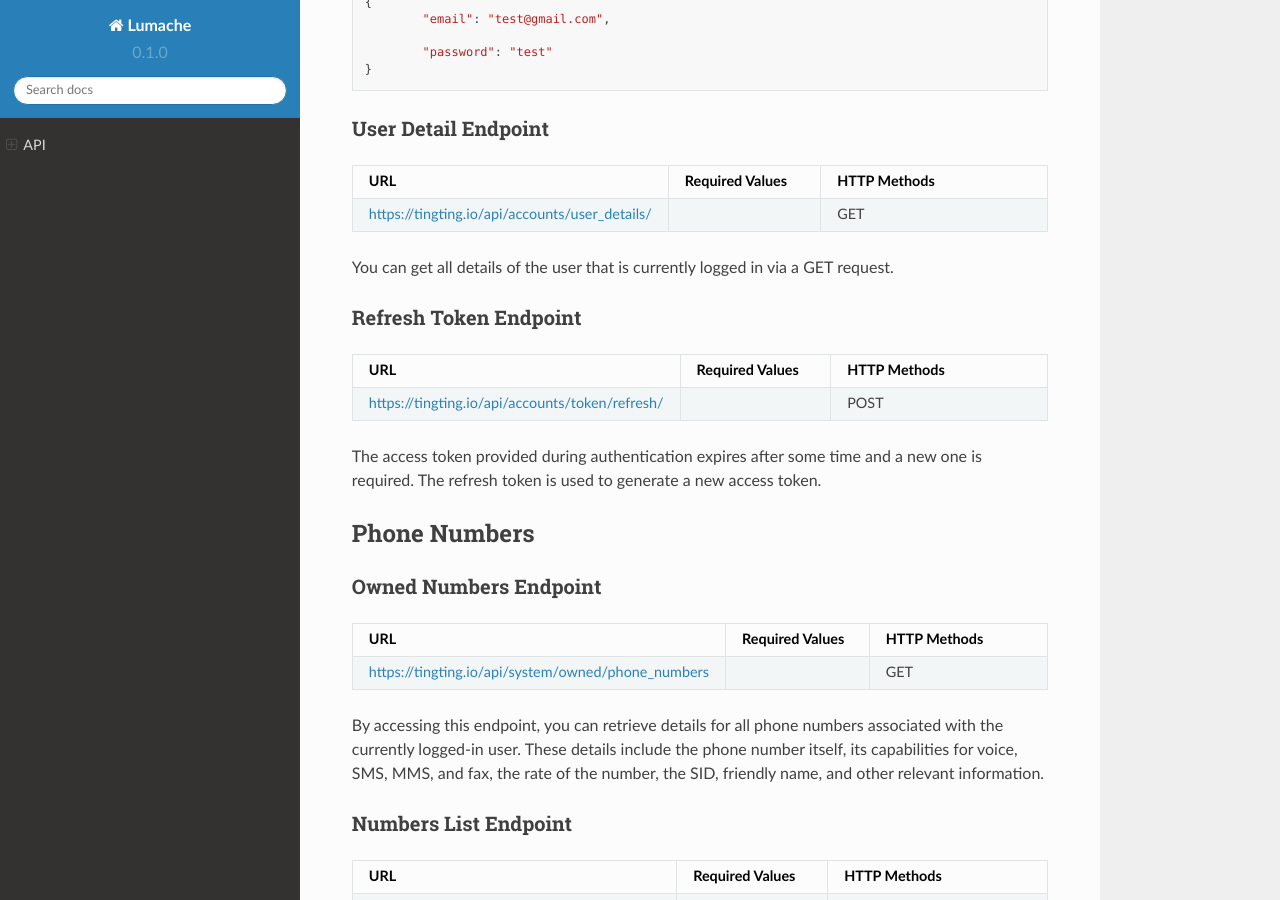
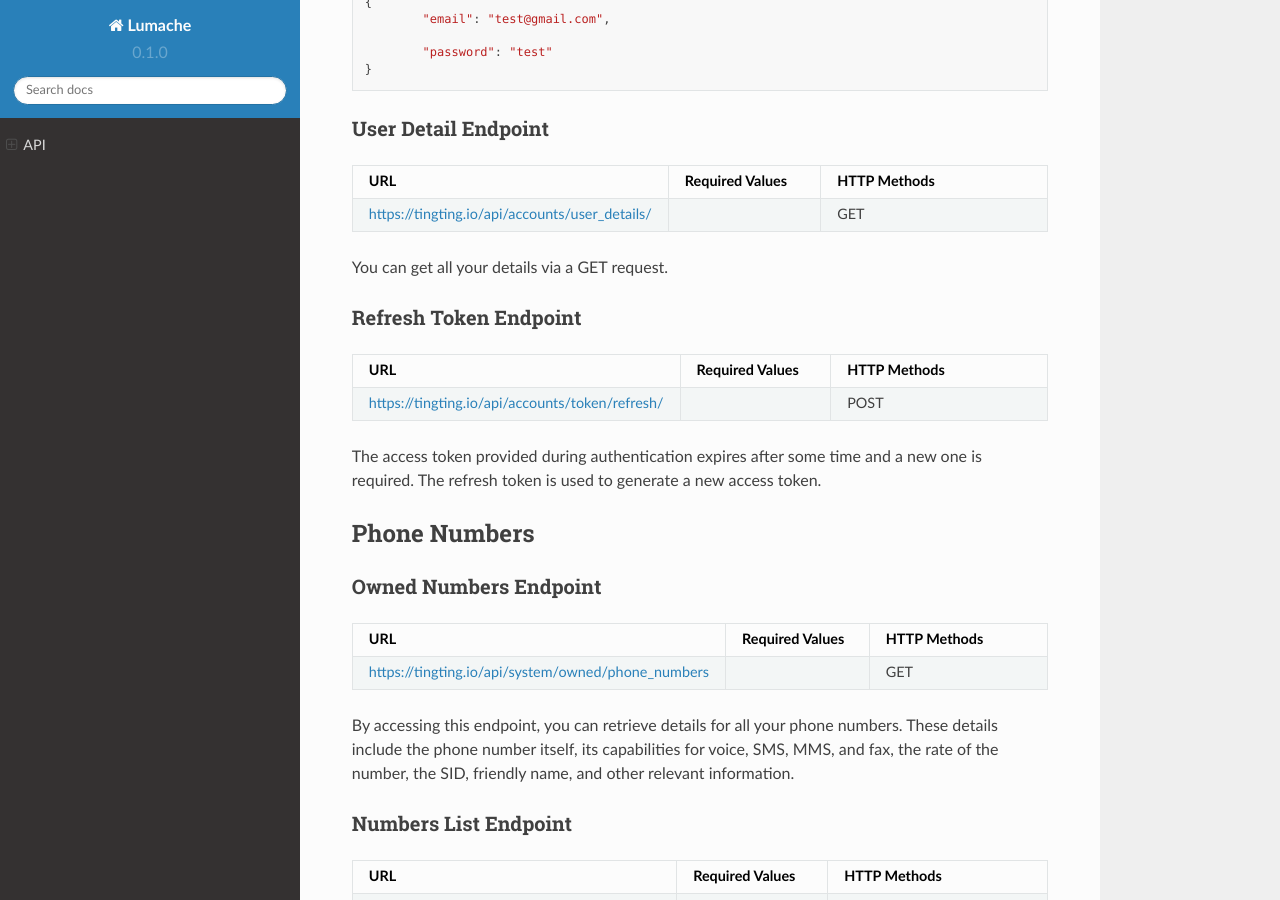
Before and after one commit to anjelikaprixa/TingTing, a Sphinx documentation site: the page built from docs/source/api.rst, in a window 1280 px wide and 900 px high, scrolled down 620 px. Built offline with Sphinx 7.4.7 and the Read the Docs theme 2.0.0, drawn with Linux system fonts in a browser that asks for light colours; some of the changed text lies outside the part shown.

Commit message:
Update api.rst

```diff
--- a/docs/source/api.rst
+++ b/docs/source/api.rst
@@ -48,7 +48,7 @@
      -
      - GET
 
-You can get all details of the user that is currently logged in via a GET request.
+You can get all your details via a GET request.
 
 Refresh Token Endpoint
 ~~~~~~~~~~~~~~~~~~~~~~
@@ -83,7 +83,7 @@
      -
      - GET
 
-By accessing this endpoint, you can retrieve details for all phone numbers associated with the currently logged-in user. These details include the phone number itself, its capabilities for voice, SMS, MMS, and fax, the rate of the number, the SID, friendly name, and other relevant information.
+By accessing this endpoint, you can retrieve details for all your phone numbers. These details include the phone number itself, its capabilities for voice, SMS, MMS, and fax, the rate of the number, the SID, friendly name, and other relevant information.
 
 Numbers List Endpoint
 ~~~~~~~~~~~~~~~~~~~~~~
@@ -167,7 +167,7 @@
      -
      - GET
 
-Information of all campaigns of logged in users are retrieved at this endpoint. The information includes the campaign id, name, user phones, services, descriptions and usable tags. The id is to be used in the future to update, delete or begin the campaign. Tags can be used to send personalized messages to users while  starting the campaign.
+Information of all of your campaigns are retrieved at this endpoint. The information includes the campaign id, name, user phones, services, descriptions and usable tags. The id is to be used in the future to update, delete or begin the campaign. Tags can be used to send personalized messages to users while  starting the campaign.
 
 Here is an example of the result:
 
@@ -346,7 +346,7 @@
      - message
      - POST
 
-To test a voice, a sample message needs to be provided.
+To test a voice, a sample :literal:`message` needs to be provided.
 
 
 
@@ -480,7 +480,7 @@
      - Campaign ID
      - GET
 
-Note that the <campaign_id> in the URL should be replaced with the ID of the campaign you want to retrieve the numbers of. 	The details include the id of the number, the number itself, the campaign name it is affiliated to, its status, the duration, playback and credit consumed by the number. If tags are available, tags will also be retrieved from this endpoint.
+Note that the <campaign_id> in the URL should be replaced with the ID of the campaign you want to retrieve the numbers of. The details include the id of the number, the number itself, the campaign name it is affiliated to, its status, the duration, playback and credit consumed by the number. If tags are available, tags will also be retrieved from this endpoint.
 
 The ID will be used to then delete and edit the number from the campaign.
 
```
